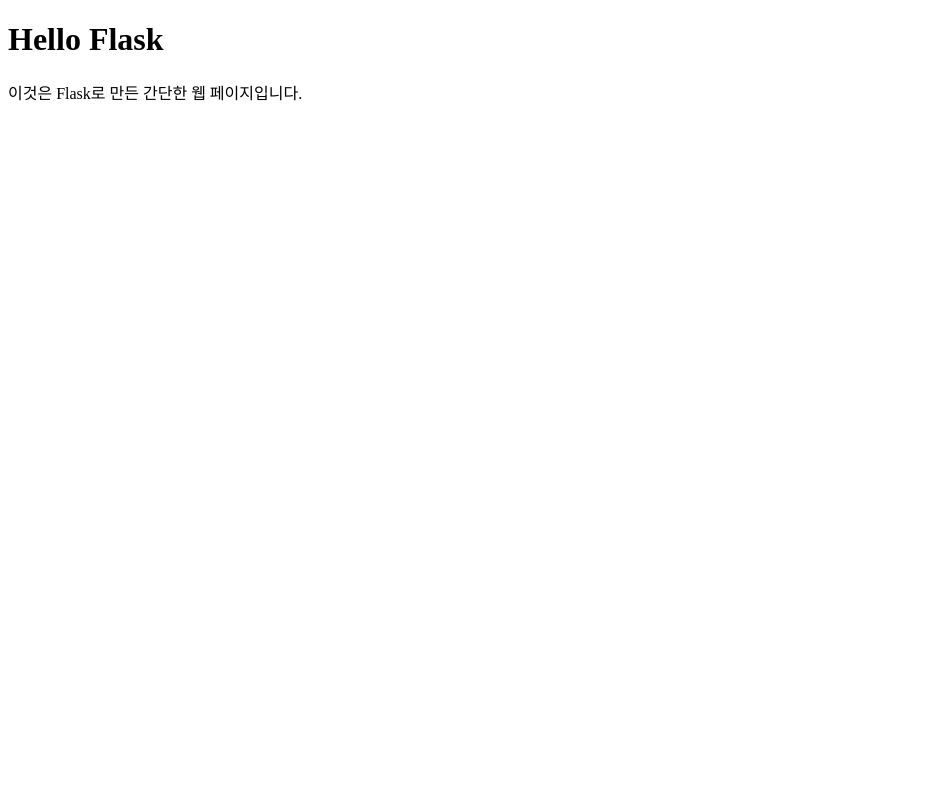
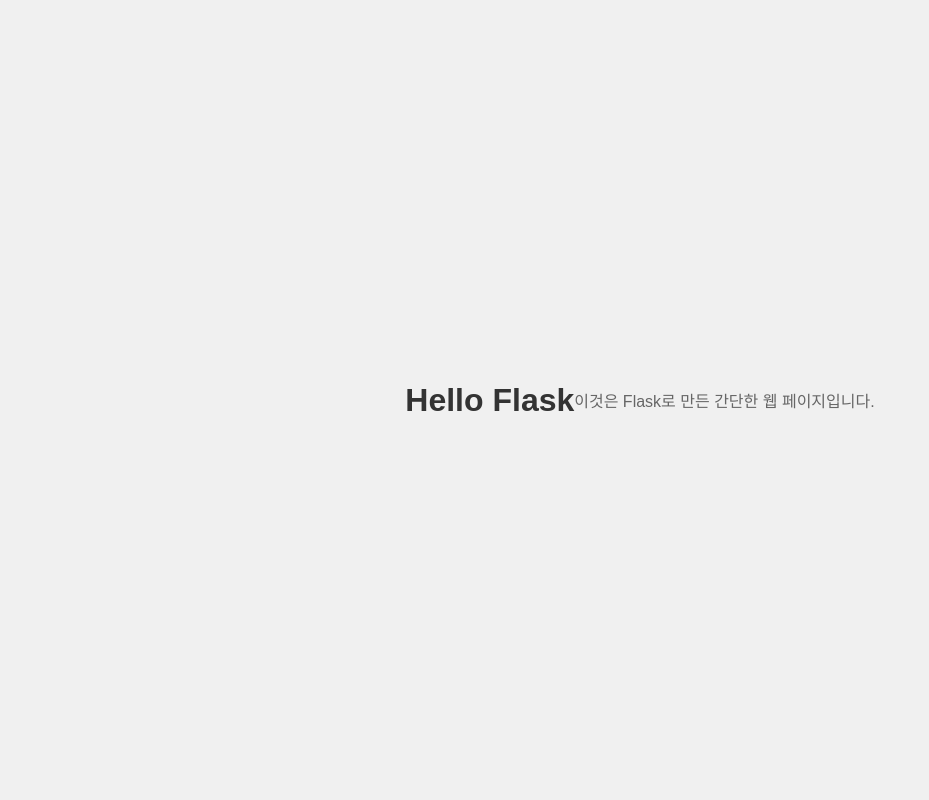
Before and after one commit to Doridoramong/pro, a Flask app: page / in a window 1280 px wide. Shown: the whole page, without its empty margins (0-929 px from the left). Run offline with Flask 3, Linux system fonts and the light colour scheme.

Commit message:
세번째 수업

```diff
--- /dev/null
+++ b/static/style.css
@@ -0,0 +1,22 @@
+body {
+    font-family:Arial, sans-serif;
+    background-color: #f0f0f0;
+    display: flex; /* block, inline, inline-block, table,-cell*/
+    justify-content: center;
+    align-items: center;
+    height: 100vh;
+    margin: 0;
+}
+
+
+h1{
+    color: #333;
+    text-align: center;
+
+}
+
+p{
+    color: #666;
+    text-align: center;
+
+}
--- a/templates/index.html
+++ b/templates/index.html
@@ -4,10 +4,11 @@
         <meta charset="UTF-8">
         <meta name="viewpoint" content="width=device-width, initial-scale=1.0">
         <title>Hello Flask</title>
+        <link rel="stylesheet" href="{{ url_for('static', filename='style.css')}}">
 
     </head>
     <body>
-        <h1>Hello Flask</h1>
+        <h1 id="head1" class="test1">Hello Flask</h1>
         <p>이것은 Flask로 만든 간단한 웹 페이지입니다.</p>
     </body>
 </html>
```
